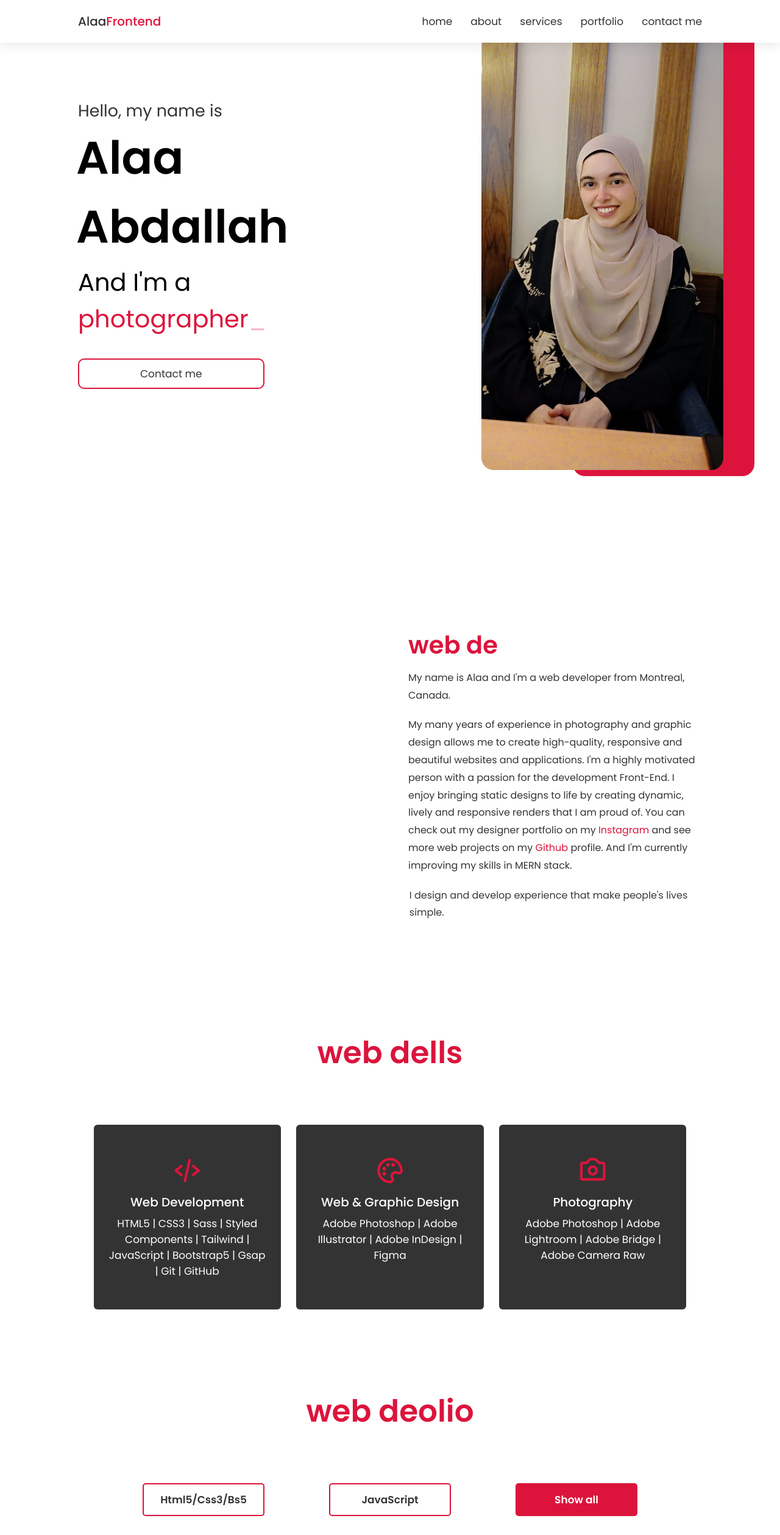
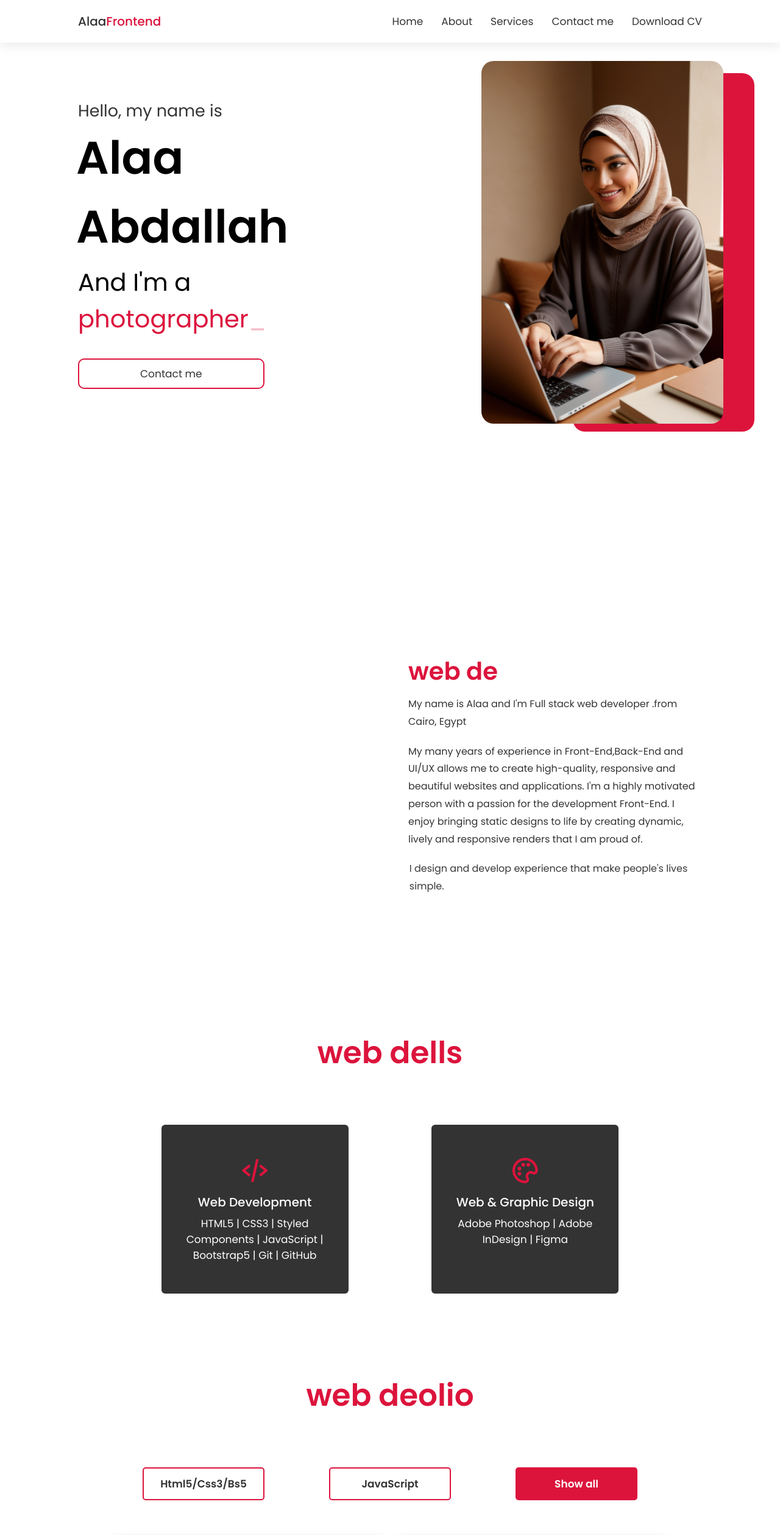
Before and after one commit to AlaaAbdullah13/port, a plain HTML site: page index.html in a window 1280 px wide. Shown: the top 2518 px of the page at 61% size. Drawn offline with nearby package versions, Linux system fonts and the light colour scheme.

Commit message:
first commit

```diff
--- a/index.html
+++ b/index.html
@@ -21,22 +21,24 @@
 
     <header> <a href="#" class="logo">Alaa<span class="color">Frontend</span></a>
         <div id="burger-menu"> <span></span> </div>
-        <div id="menu">
+        <!-- <div id="menu">
             <ul>
                 <li><a class="active" href="#home">home</a></li>
                 <li><a href="#about">about</a></li>
                 <li><a href="#services">services</a></li>
                 <li><a href="#portfolio">portfolio</a></li>
                 <li><a href="#contact">contact me</a></li>
+
             </ul>
-        </div>
+        </div> -->
         <nav class="navbar">
             <ul>
-                <li><a class="active" href="#home">home</a></li>
-                <li><a href="#about">about</a></li>
-                <li><a href="#services">services</a></li>
-                <li><a href="#portfolio">portfolio</a></li>
-                <li><a href="#contact">contact me</a></li>
+                <li><a class="active" href="#home">Home</a></li>
+                <li><a href="#about">About</a></li>
+                <li><a href="#services">Services</a></li>
+                <!-- <li><a href="#portfolio">portfolio</a></li> -->
+                <li><a href="#contact">Contact me</a></li>
+                <li><a href="Alaa Abdallah Attia Salem.pdf" target="_blank">Download CV</a></li>
             </ul>
             </ul>
         </nav>
@@ -56,7 +58,7 @@
                         data-aos-delay="1500">Contact me</button></a>
             </div>
         </div>
-        <div class="image" data-aos="fade-left" data-aos-duration="3000" data-aos-delay="2000"> <img src="images/02.jpg"
+        <div class="image" data-aos="fade-left" data-aos-duration="3000" data-aos-delay="2000"> <img src="images/Leonardo_Phoenix_a_young_Muslim_woman_with_a_warm_gentle_smile_3.jpg"
                 alt=""> </div>
     </section>
 
@@ -68,17 +70,13 @@
         <div class="image" data-aos="fade-right"> <img src="images/13.jpg" alt="" width="650px"> </div>
         <div class="content">
             <h3>About</h3>
-            <p data-aos="fade-left" data-aos-duration="1500" data-aos-delay="500">My name is Alaa and I'm a web
-                developer from Montreal, Canada. </p>
+            <p data-aos="fade-left" data-aos-duration="1500" data-aos-delay="500">My name is Alaa and I'm Full stack web
+                developer .from Cairo, Egypt </p>
             <p data-aos="fade-left" data-aos-duration="1500" data-aos-delay="1000">My many years of experience in
-                photography and graphic design allows me to create high-quality, responsive and beautiful websites and
+                Front-End,Back-End and UI/UX allows me to create high-quality, responsive and beautiful websites and
                 applications. I'm a highly motivated person with a passion for the development Front-End. I enjoy
                 bringing static designs to life by creating dynamic, lively and responsive renders that I am proud of.
-                You can check out my designer portfolio on my <a
-                    href="https://www.instagram.com/kat_visual_art/">Instagram</a> and see more web projects on my <a
-                    href="https://github.com/kateFrontend">Github</a> profile. And I'm currently improving my skills in
-                MERN
-                stack.</p>
+                </p>
             <p data-aos="fade-left" data-aos-duration="1500" data-aos-delay="1500">I design and develop experience that
                 make people's lives simple.</p>
             <!-- <div class="about-items">
@@ -108,21 +106,21 @@
             <div class="card">
                 <div class="box"> <i class='bx bx-code-alt'></i>
                     <div class="text">Web Development</div>
-                    <p class="par-card">HTML5 | CSS3 | Sass | Styled Components | Tailwind | JavaScript | Bootstrap5 |
-                        Gsap | Git | GitHub </p>
+                    <p class="par-card">HTML5 | CSS3  | Styled Components  | JavaScript | Bootstrap5
+                | Git | GitHub </p>
                 </div>
             </div>
             <div class="card">
                 <div class="box"> <i class='bx bx-palette'></i>
                     <div class="text">Web & Graphic Design</div>
-                    <p class="par-card">Adobe Photoshop | Adobe Illustrator | Adobe InDesign | Figma</p>
+                    <p class="par-card">Adobe Photoshop |  Adobe InDesign | Figma</p>
                 </div>
             </div>
-            <div class="card">
+            <!-- <div class="card">
                 <div class="box"> <i class='bx bx-camera'></i>
                     <div class="text">Photography</div>
                     <p class="par-card">Adobe Photoshop | Adobe Lightroom | Adobe Bridge | Adobe Camera Raw</p>
-                </div>
+                </div> -->
             </div>
         </div>
         </div>
@@ -333,10 +331,10 @@
                 <h3>Alaa Salem web developer</h3>
                 <p>“Any fool can write code that a computer can understand. Good programmers write code that humans can
                     understand.” ― Martin Fowler</p> <br>
-                <div class="fb"> <a href="https://www.linkedin.com/in/katyadanilova/"><i
-                            class='bx bxl-linkedin-square'></i></a> <a
-                        href="https://www.instagram.com/kat_visual_art"><i class='bx bxl-instagram'></i></a> <a
-                        href="https://github.com/kateFrontend"><i class='bx bxl-github'></i></a> </div>
+                <div class="fb"> <a href="https://www.linkedin.com/in/alaa-abdallah-202b9a274/"><i
+                           class='bx bxl-linkedin-square'></i></a> <!--  <a
+                        href="https://www.instagram.com/kat_visual_art"><i class='bx bxl-instagram'></i></a> --><a
+                        href="https://github.com/"><i class='bx bxl-github'></i></a> </div>
             </div>
         </div>
         <p class="credit">created by Alaa Salem 2022 all rights reserved. </p>
```
Also changed, not shown: images/02.jpg (deleted), images/Leonardo_Phoenix_a_young_Muslim_woman_with_a_warm_gentle_smile_3.jpg (added), 1 other file.
